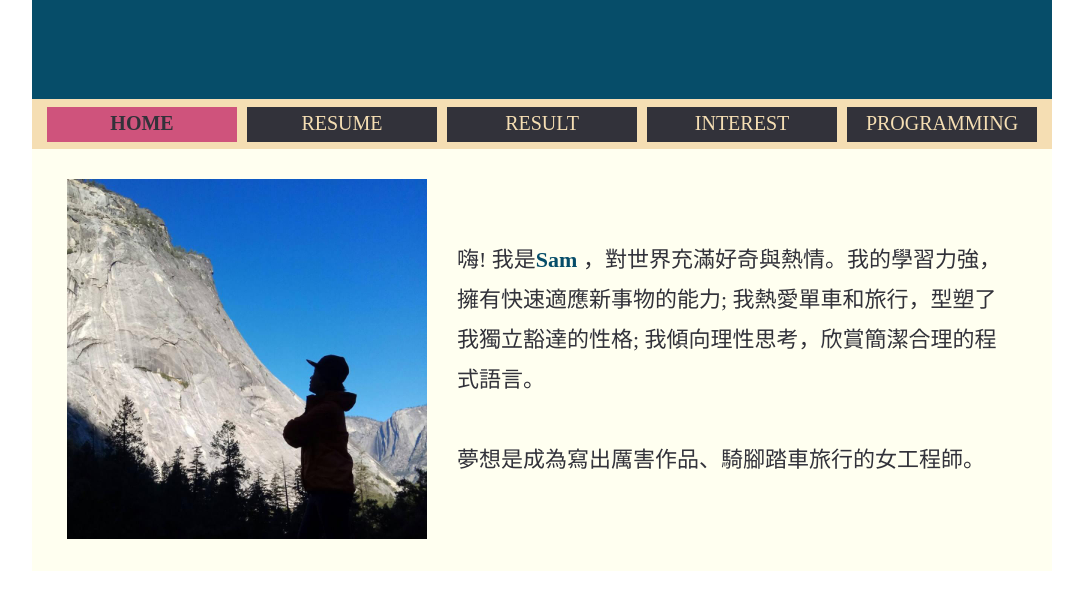
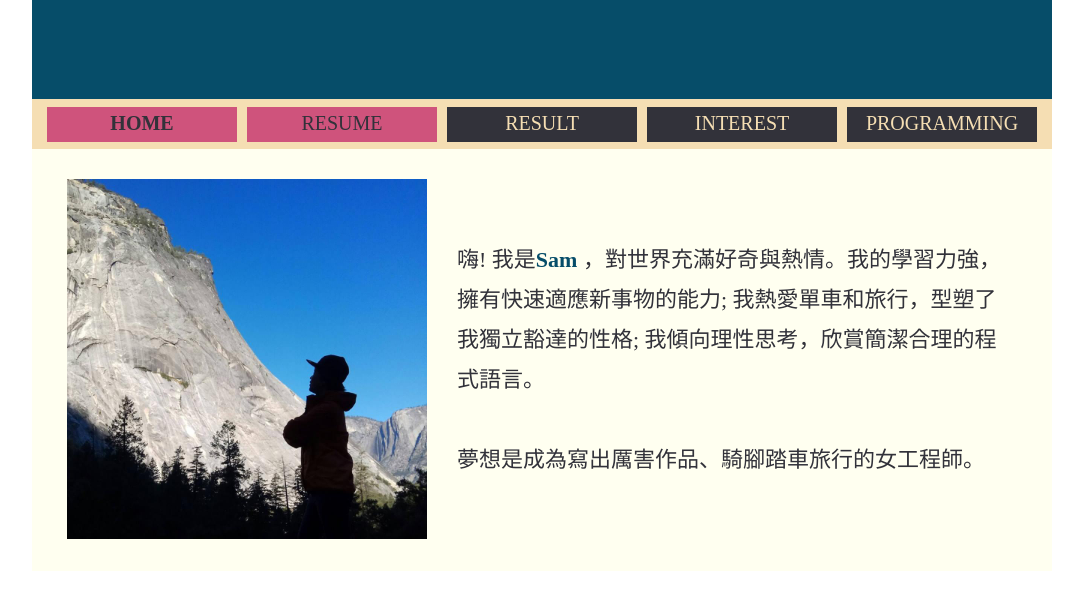
Before and after one commit to mhciga/mhciga.github.io, a plain HTML site: page index.html in a window 1280 px wide. Shown: the part 109-718 px from the top of the page, without its empty margins (98-1181 px from the left). Drawn offline with Linux system fonts and the light colour scheme.

Commit message:
Update index.html

```diff
--- a/index.html
+++ b/index.html
@@ -14,7 +14,7 @@
         text-align: center;
     }
 
-    #bar_home:hover{
+    #bar_home, #bar_resume, #bar_performance #bar_interest, #bar_programming :hover{
         background-color: rgb(207, 83, 124);
         color:rgb(50, 50, 58);
     }
```
